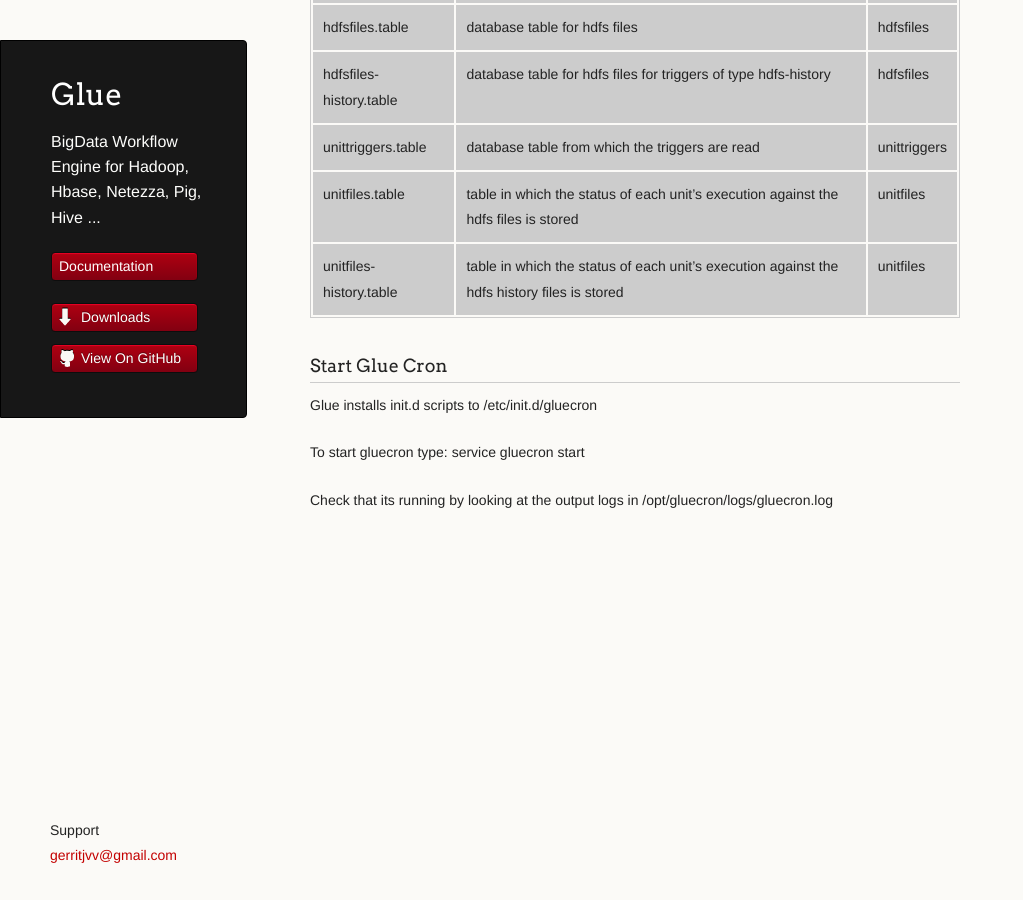
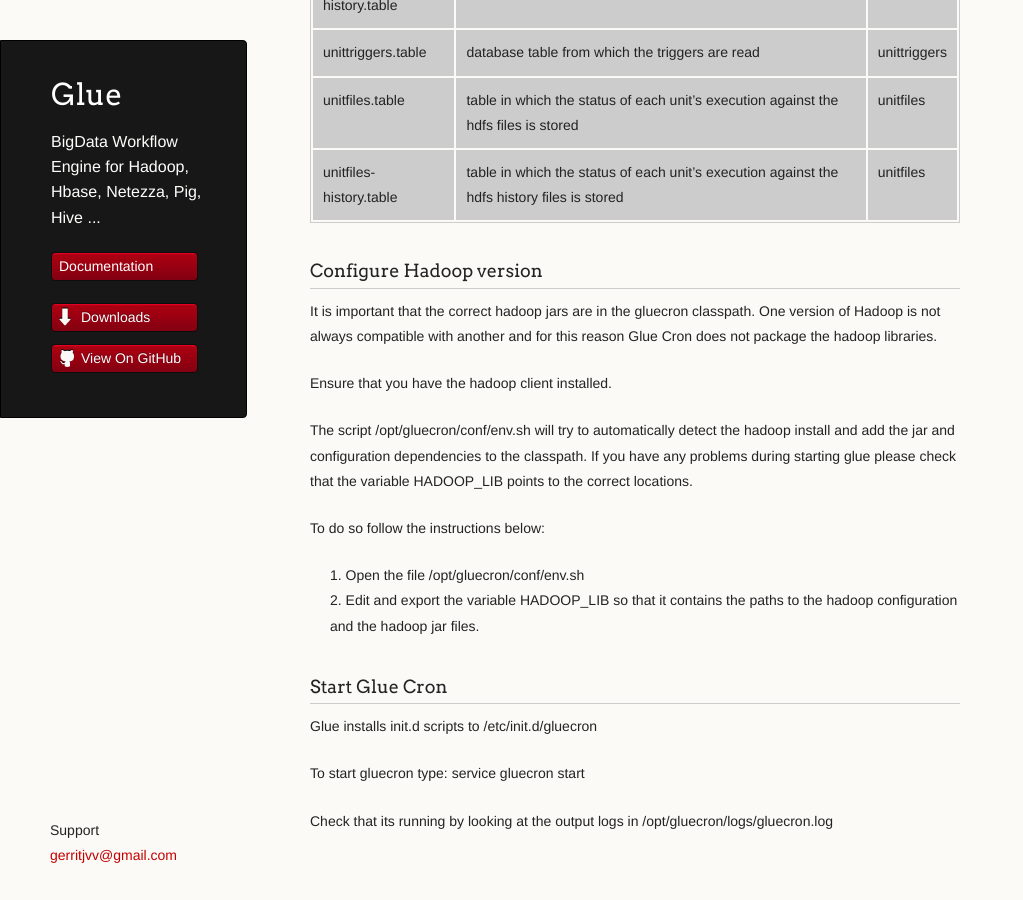
Before and after one commit to gerritjvv/glue, a Jekyll site: the page built from installAndRun.markdown, in a window 1280 px wide and 900 px high, scrolled down 3609 px. Shown: the whole window, without its empty margins (0-1023 px from the left). Built offline with Jekyll 4.4.1, drawn with Linux system fonts in a browser that asks for light colours; Markdown is read by kramdown in place of the engine named in the settings; some of the changed text lies outside the part shown.

```diff
--- a/documentation.markdown
+++ b/documentation.markdown
@@ -17,6 +17,7 @@ Glue Documentation Index
 	* [Temporary Files](tempfiles.html)
 	* [Workflow DSL](workflowdsl.html)
 	* [Jython Example](jythonexample.html)
+        * [Clojure Example](clojureexample.html)
 	* [Triggers](triggers.html)
 		* [HDFS Data Driven](triggers.html)
 		* [Cron](triggers.html)
--- a/installAndRun.markdown
+++ b/installAndRun.markdown
@@ -158,6 +155,21 @@ unittriggers.table | database table from which the triggers are read | unittrigg
 unitfiles.table | table in which the status of each unit's execution against the hdfs files is stored | unitfiles
 unitfiles-history.table | table in which the status of each unit's execution against the hdfs history files is stored | unitfiles
 
+### Configure Hadoop version
+
+It is important that the correct hadoop jars are in the gluecron classpath. One version of Hadoop is not always compatible with another
+and for this reason Glue Cron does not package the hadoop libraries.
+
+Ensure that you have the hadoop client installed.
+
+The script /opt/gluecron/conf/env.sh will try to automatically detect the hadoop install and add the jar and configuration dependencies to the classpath.
+If you have any problems during starting glue please check that the variable HADOOP_LIB points to the correct locations.
+
+To do so follow the instructions below:
+
+1. Open the file /opt/gluecron/conf/env.sh
+2. Edit and export the variable HADOOP_LIB so that it contains the paths to the hadoop configuration and the hadoop jar files.
+
 
 ### Start Glue Cron
 
```
Also changed, not shown: other parts of installAndRun.markdown (+0 -3 lines), clojureexample.markdown (added, +26 -0 lines).
